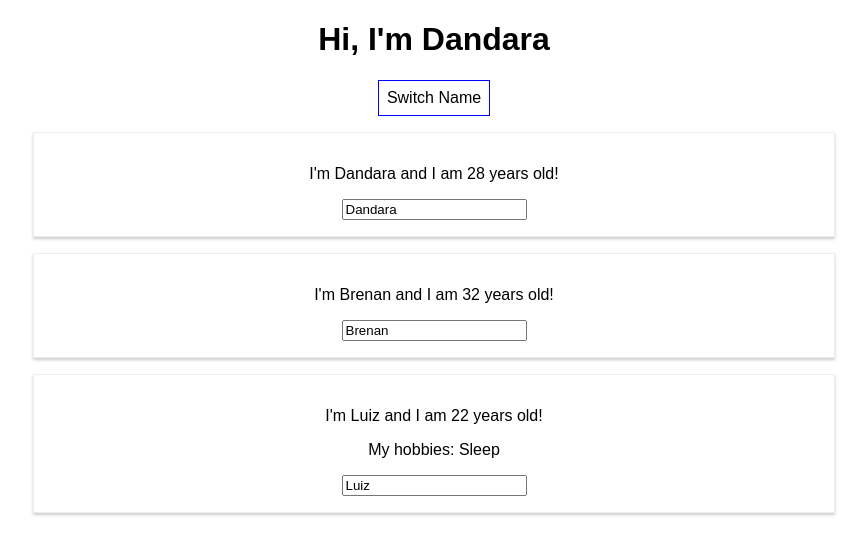
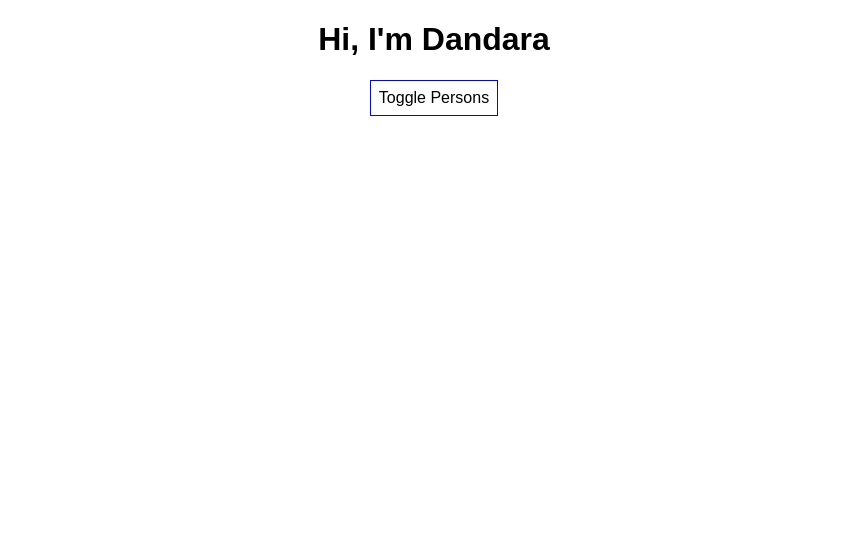
Before and after one commit to dandaradantas/react-projects, a React (Create React App) app in the folder react-complete/: page / in a window 1280 px wide. Shown: the top 554 px of the page, without its empty margins (206-1073 px from the left). Built offline with nearby package versions, Linux system fonts and the light colour scheme.

Commit message:
Showing content dinamically

```diff
--- a/react-complete/src/App.js
+++ b/react-complete/src/App.js
@@ -8,7 +8,9 @@
       { name: 'Dandara', age: 28 },
       { name: 'Brenan', age: 32 },
       { name: 'Luiz', age: 22 },
-    ]
+    ],
+    otherState: 'see other value',
+    showPersons: false
   }
 
   switchNameHandler = (newName) => {
@@ -30,6 +32,11 @@
   })
   }
 
+  togglePersonsHandler = () => {
+    const doesShow = this.state.showPersons;
+    this.setState({showPersons: !doesShow});
+  }
+
   render() {
     const style = {
       backgroundColor: 'white',
@@ -39,12 +46,11 @@
       cursor: 'pointer'
     }
 
-    return (
-      <div className="App">
-        <h1> Hi, I'm Dandara</h1>
-        <button
-          style={style}
-          onClick={() => this.switchNameHandler('Dandara!!')}>Switch Name</button>
+    let persons = null;
+
+    if (this.state.showPersons) {
+      persons = (
+        <div>
           <Person
             name={this.state.persons[0].name}
             age={this.state.persons[0].age}
@@ -62,6 +68,18 @@
         </div>
       );
     }
+
+    return (
+      <div className="App">
+        <h1> Hi, I'm Dandara</h1>
+        <button
+          style={style}
+          onClick={this.togglePersonsHandler}>Toggle Persons</button>
+
+          {persons}
+      </div>
+    );
+  }
 }
 
 export default App;
```
Lines whose indentation alone changed are shown as unchanged.
